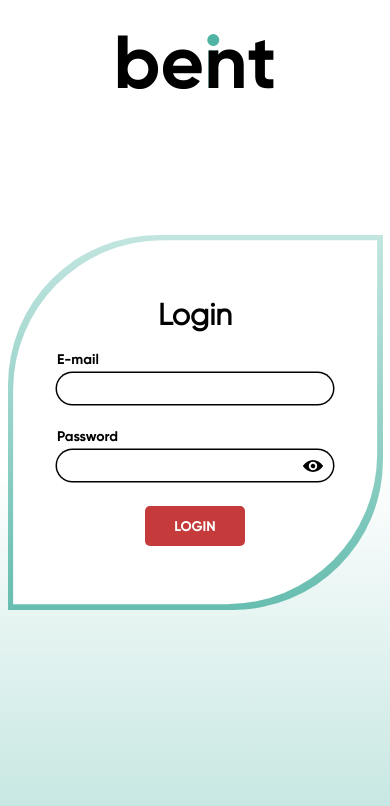
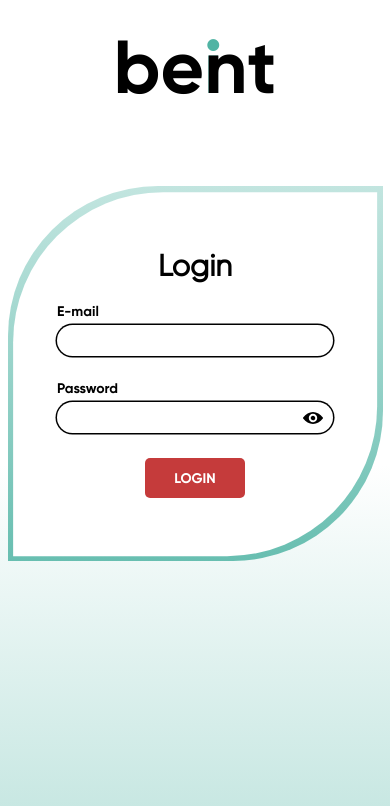
Before and after one commit to marshallcompany/beint-forest-admin, an Angular app: page / in a window 390 px wide. Shown: the top 806 px of the page. Built offline with nearby package versions, Linux system fonts and the light colour scheme.

Commit message:
Fix UI/UX on login page

```diff
--- a/src/app/pages/login/login.component.html
+++ b/src/app/pages/login/login.component.html
@@ -1,6 +1,8 @@
 <section class="login">
+    <div class="header-logo">
+        <p class="header-logo__text">be<span class="grn-text">i</span><span class="letter-position">nt</span></p>
+    </div>
     <div class="container">
-        <p class="logo">be<span class="grn-text">i</span><span class="letter-position">nt</span></p>
         <div class="login-wrapper">
           <div class="wpr">
               <h1 class="login-wrapper__title">Login</h1>
--- a/src/app/pages/login/login.component.scss
+++ b/src/app/pages/login/login.component.scss
@@ -1,24 +1,21 @@
 .login{
     background: linear-gradient(to top, rgba(80, 180, 164,.35), #ffffff 45%);
-    min-height:100%;
-    height:100%;
+    min-height: 100%;
 }
 .container{
-    min-height:100%;
-    height:100%;
+    position: relative;
     display: flex;
-    flex-direction: column;
     justify-content: center;
-    align-items:center;
-    position: relative;
+    align-items: center;
 }
-.logo{
+.header-logo{
+    padding:25px 0;
+    margin-bottom:75px;
+    text-align: center;
+    &__text{
+        display: inline-block;
         font-size: 100px;
         font-weight:700;
-    left:50%;
-    top:50px;
-    transform:translate(-50%, 0);
-    position: absolute;
         font-family: Gilroy Bold;
         text-align: center;
         .grn-text {
@@ -29,7 +26,9 @@
             margin-left:-10.1%;
         }
     }
+}
 .login-wrapper{
+    min-height: 100%;
     background: linear-gradient(to bottom, rgba(80, 180, 164,.35), rgba(80, 180, 164,.85));
     padding:0 50px;
     height: 450px;
@@ -43,6 +42,7 @@
     justify-content: center;
     position: relative;
     z-index: 1;
+    flex-shrink: 0;
     &:before{
         content:'';
         width:95%;
@@ -130,8 +130,12 @@
 }
 /* = MEDIA = */
 @media screen and (max-width:480px){
-    .logo{
+    .header-logo{
+        margin-bottom:50px;
+        &__text{
             font-size: 75px;
+        }
+
     }
     .login-wrapper{
         width:375px;
@@ -180,18 +184,13 @@
         width:100px;
     }
 }
-@media screen and (max-width:414px){
-    .logo{
-        top:20px;
+@media screen and (max-width:375px){
+    .header-logo{
+        margin-bottom:35px;
+        &__text{
+            font-size: 65px;
         }
-}
-@media screen and (max-width:375px){
-    .logo{
-        width:180px;
-        font-size: 65px;
-        .letter-position{
-            margin-left: -9.1%;
-        }
+
     }
     .login-wrapper{
         width:320px;
@@ -212,11 +211,12 @@
     .login-wrapper{
         width: 300px;
     }
-    .logo{
+    .header-logo{
+        margin-bottom:0;
+        &__text{
             font-size: 50px;
-        .letter-position{
-            margin-left: -7.1%;
         }
+
     }
 }
 /* = MEDIA END = */
--- a/src/index.html
+++ b/src/index.html
@@ -3,7 +3,7 @@
 <head>
   <meta charset="utf-8">
   <title>Beint</title>
-  <base href="/">
+  <base href=".">
   <meta name="viewport" content="width=device-width, initial-scale=1">
   <link rel="icon" type="image/x-icon" href="assets/icon/favicon.ico">
 </head>
--- a/src/styles.scss
+++ b/src/styles.scss
@@ -37,7 +37,7 @@
 html,
 body{
 	height: 100%;
-	min-height: 100%;
+    overflow: auto;
 }
 body{
 	font-size:18px;
```
Lines whose indentation alone changed are shown as unchanged.
